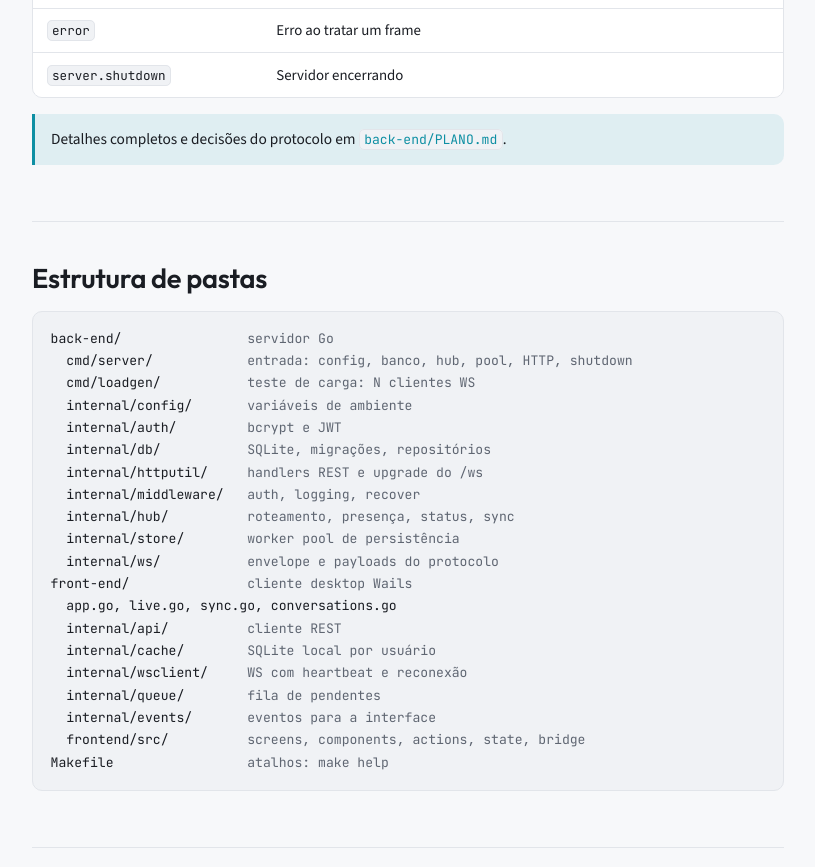
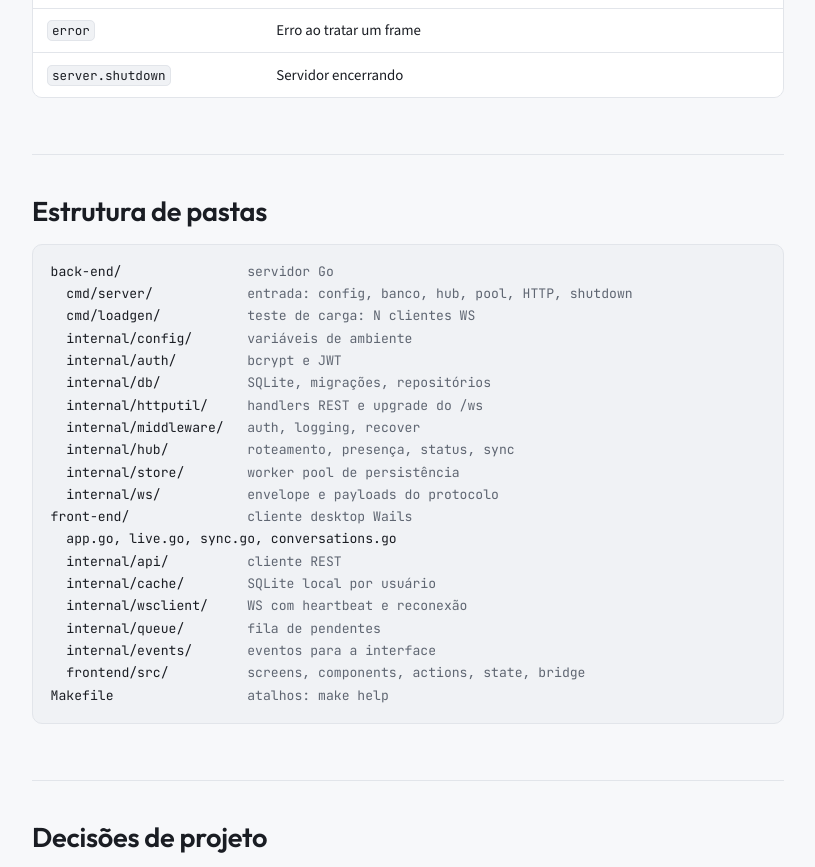
Before and after one commit to Carlos-E-Souza/linguagens-programacao, a plain HTML site: page index.html in a window 1280 px wide. Shown: the part 5731-6598 px from the top of the page, without its empty margins (352-1167 px from the left). Drawn offline with nearby package versions, Linux system fonts and the light colour scheme.

Commit message:
ajuste wiki

```diff
--- a/index.html
+++ b/index.html
@@ -530,7 +530,6 @@ for {
             </tbody>
           </table>
         </div>
-        <div class="note"><p>Detalhes completos e decisões do protocolo em <a href="https://github.com/Carlos-E-Souza/linguagens-programacao/blob/main/back-end/PLANO.md#protocolo-websocket" target="_blank" rel="noopener"><code>back-end/PLANO.md</code></a>.</p></div>
       </section>
 
       <!-- ================= ESTRUTURA ================= -->
```
